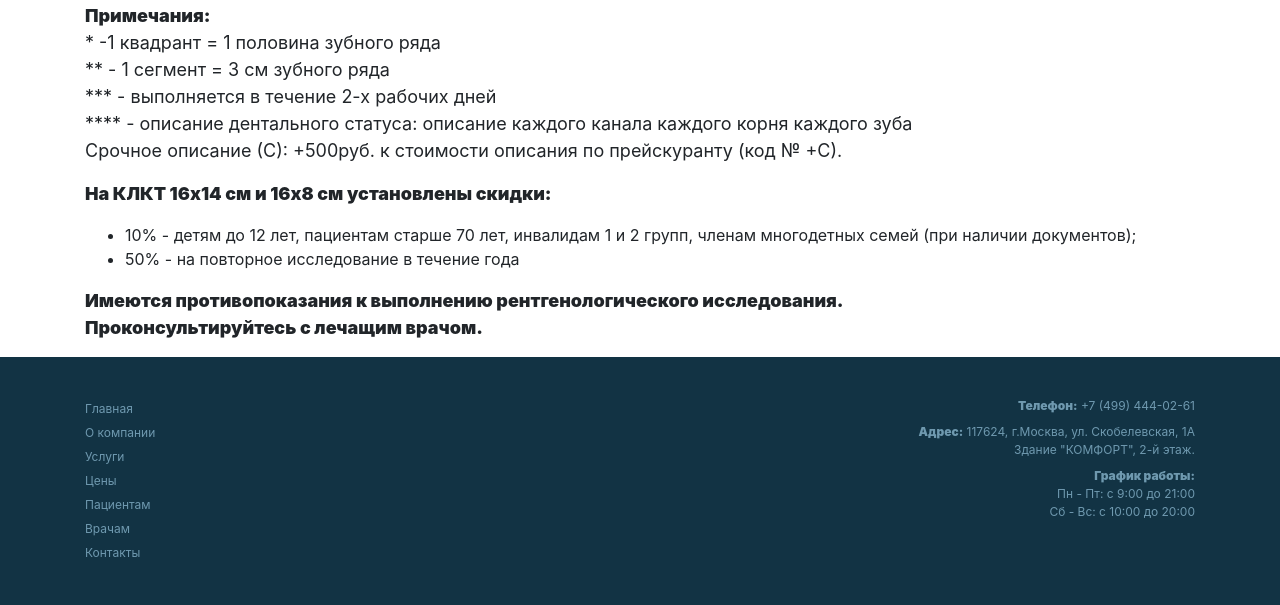
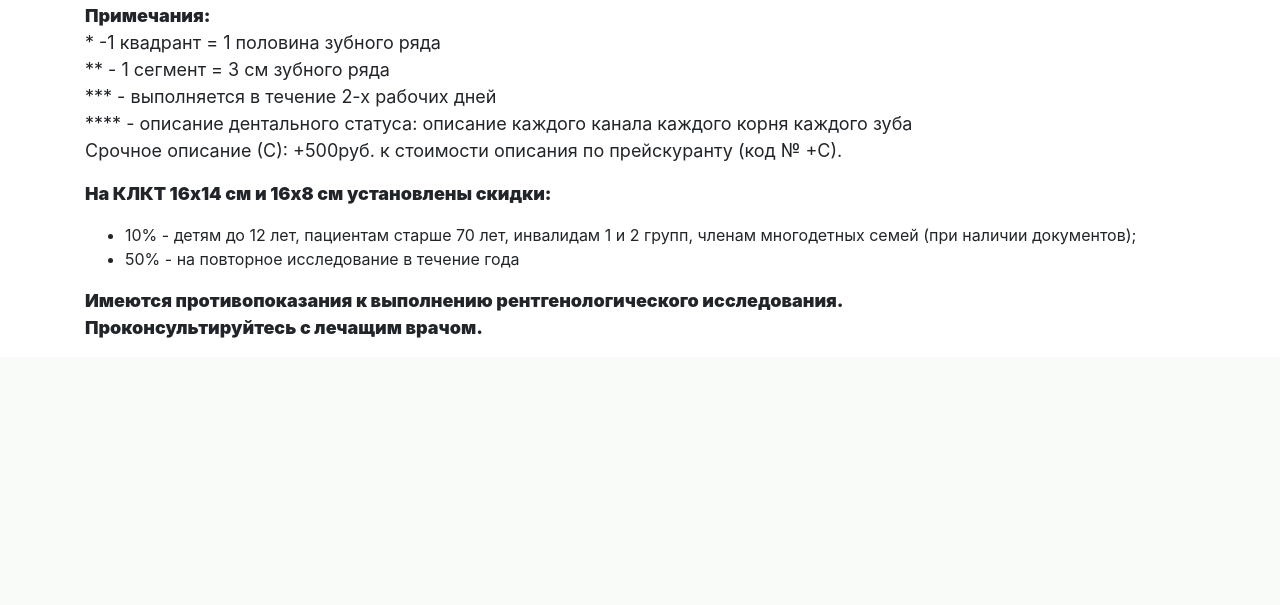
Before and after one commit to romiras-coder/Django, a Django app: template geekshop/mainapp/templates/mainapp/pricelist.html in a window 1280 px wide. Shown: the part 3840-4445 px from the top of the page. After the commit the page ends 4178 px from the top, so only its background shows below. Run offline with Django 3.2, Linux system fonts and the light colour scheme; the template is opened without the code that fills it, so the values that code supplies are empty; some libraries are stand-ins or nearby versions.

Commit message:
прикрутил шаблоны

```diff
--- a/geekshop/mainapp/templates/mainapp/pricelist.html
+++ b/geekshop/mainapp/templates/mainapp/pricelist.html
@@ -1,11 +1,12 @@
 <!DOCTYPE html>
+{% load static%}
 <html lang="ru">
 <head>
 	<meta charset="utf-8">
 	<meta name="viewport" content="width=device-width, initial-scale=1, shrink-to-fit=no">
 	<title>АльфаСкан</title>
-	<link rel="stylesheet" type="text/css" href="../css/bootstrap.css">
-	<link rel="stylesheet" type="text/css" href="../css/main.css">
+	<link rel="stylesheet" type="text/css" href="{% static 'css/bootstrap.css' %}">
+	<link rel="stylesheet" type="text/css" href="{% static 'css/main.css' %}">
 </head>
 <body>
 	<div class="mainhead">
@@ -16,22 +17,10 @@
 						<img class="rounded logo" src="../img/logoas.png" width="120px" alt="АльфаСкан">
 					</div>
 				</div>
-				<div class="col-md-3 order-sm-2 col-xs-12">
-					<div class="phone font-weight-bold text-right">
-						+7 (499) 444-02-61
-					</div>
-				</div>
+
 				<div class="col-md-8 order-sm-1 col-xs-12 text-right">
 					<nav class="main-menu text-uppercase">
-						<ul>
-							<li><a href="../index.html">Главная</a></li>
-							<li><a href="../html/about.html">О компании</a></li>
-							<li><a href="../html/services.html">Услуги</a></li>
-							<li class="active"><a href="../html/pricelist.html">Цены</a></li>
-							<li><a href="../html/patients.html">Пациентам</a></li>
-							<li><a href="../html/doctors.html">Врачам</a></li>
-							<li><a href="../html/contacts.html">Контакты</a></li>
-						</ul>
+					    {% include 'mainapp/includes/inc_menu.html' %}
 					</nav>
 				</div>
 			</div>
@@ -563,36 +552,6 @@
         </div>
         <p><span>Имеются противопоказания к выполнению рентгенологического исследования.<br>Проконсультируйтесь с лечащим врачом.</span></p>
     </div>
-<div class="container-fluid">
-		<div class="container footer">
-			<div class="row">
 
-				<div class="col-sm-2 col-xs-1 footm">
-					<nav>
-						<ul>
-							<li><a href="index.html">Главная</a></li>
-							<li><a href="html/about.html">О компании</a></li>
-							<li><a href="html/services.html">Услуги</a></li>
-							<li><a href="html/pricelist.html">Цены</a></li>
-							<li><a href="html/patients.html">Пациентам</a></li>
-							<li><a href="html/doctors.html">Врачам</a></li>
-							<li><a href="html/contacts.html">Контакты</a></li>
-						</ul>
-					</nav>
-				</div>
-
-				<div class="col-sm-6 col-xs-0"></div>
-
-				<div class="col-sm-4 col-xs-4 text-right">
-					<div class="pfoot">
-						<p><span>Телефон:</span> +7 (499) 444-02-61</p>
-						<p><span>Адрес:</span> 117624, г.Москва, ул. Скобелевская, 1А<br>Здание "КОМФОРТ", 2-й этаж.</p>
-						<p><span>График работы:</span><br>Пн - Пт: с 9:00 до 21:00<br>Сб - Вс: с 10:00 до 20:00</p>
-					</div>
-				</div>
-
-			</div>
-		</div>
-</div>
 </body>
 </html>
```
Also changed, not shown: geekshop/mainapp/templates/mainapp/about.html (+8 -11 lines), geekshop/mainapp/templates/mainapp/contact.html (+6 -9 lines), geekshop/mainapp/templates/mainapp/index.html (+8 -11 lines).
